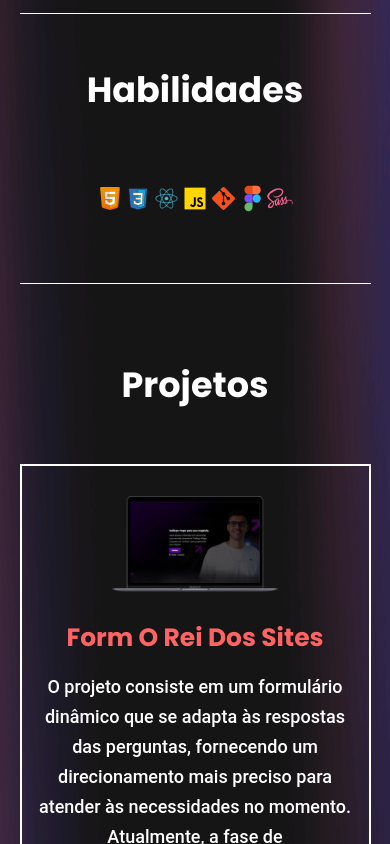
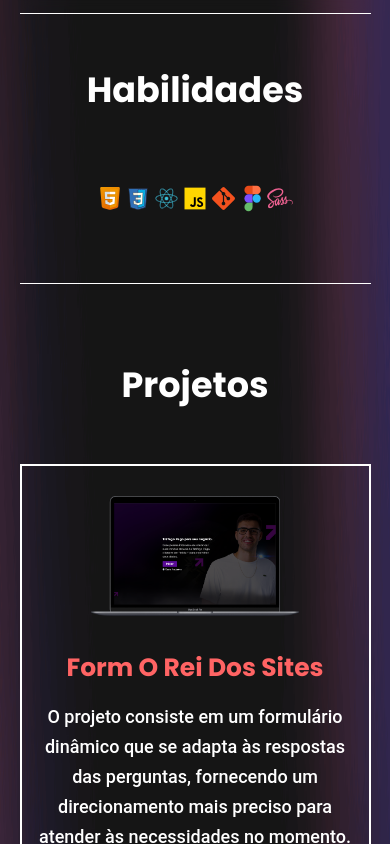
Before and after one commit to GuilhermeLCK/porfifolioNextjs, a Next.js app: page / in a window 390 px wide. Shown: the part 1156-2000 px from the top of the page. Built offline with nearby package versions, Linux system fonts and the light colour scheme.

Commit message:
finish sections / mobile

```diff
--- a/src/Components/SectionProject/Index.tsx
+++ b/src/Components/SectionProject/Index.tsx
@@ -33,7 +33,7 @@ export default function Project() {
                   O projeto consiste em um formulário dinâmico que se adapta às
                   respostas das perguntas, fornecendo um direcionamento mais
                   preciso para atender às necessidades no momento. Atualmente, a
-                  fase de desenvolvimento do backend está em andamento
+                  fase de desenvolvimento do backend está em andamento.
                 </p>
               </div>
               <div className={style.tech}>
--- a/src/Components/SectionProject/style.module.scss
+++ b/src/Components/SectionProject/style.module.scss
@@ -49,7 +49,7 @@
       justify-content: center;
       object-fit: cover;
       width: 90%;
-      height: 100%;
+      height: 90%;
       margin: 0 auto;
     }
   }
@@ -142,7 +142,7 @@
       justify-content: center;
       object-fit: cover;
       width: 90%;
-      height: 100%;
+      height: 90%;
       margin: 0 auto;
     }
   }
@@ -214,20 +214,21 @@
 
 @media (max-width: 1100px) {
   .section {
-    height: 1600px;
+    height: 3000px;
     margin-top: 30px;
   }
   .containerLeft {
     flex-direction: column;
-    height: 1100px;
+    height: 600px;
     .containerImagem {
       justify-content: center;
       margin: 30px;
       width: 60%;
       img {
-        width: 80%;
-        height: 80%;
+        width: 100%;
+        height: 100%;
         margin: 0 auto;
+        object-fit: contain;
       }
     }
     .containerDescription {
@@ -246,23 +247,28 @@
         margin: 0 auto;
       }
     }
+    .linkSite {
+      img {
+        margin-bottom: 15px;
+      }
+    }
     .tech {
       img {
-        margin: 35px 10px 0 0;
+        margin: 40px 10px 0 0;
       }
     }
   }
   .containerRigth {
     flex-direction: column;
-    height: 1200px;
+    height: 600px;
 
     .containerImagem {
       justify-content: center;
       margin: 30px;
       width: 60%;
       img {
-        width: 80%;
-        height: 80%;
+        width: 100%;
+        height: 100%;
         margin: 0 auto;
       }
     }
--- a/src/pages/index.tsx
+++ b/src/pages/index.tsx
@@ -16,34 +16,13 @@ export default function Home() {
   return (
     <>
       <Header></Header>
-      <div data-aos="fade-up-left">
-        <IamMe></IamMe>
-      </div>
-      <div data-aos="fade-up-right">
-        <About></About>
-      </div>
+
+      <IamMe></IamMe>
+
+      <About></About>
+
       <Skills></Skills>
       <Project></Project>
-      <br /> <br />
-      <br /> <br />
-      <br /> <br />
-      <br /> <br />
-      <br /> <br />
-      <br /> <br />
-      <br /> <br />
-      <br /> <br />
-      <br /> <br />
-      <br /> <br />
-      <br /> <br />
-      <br /> <br />
-      <br /> <br />
-      <br /> <br />
-      <br /> <br />
-      <br /> <br />
-      <br /> <br />
-      <br /> <br />
-      <br /> <br />
-      <br /> <br />
     </>
   );
 }
```
